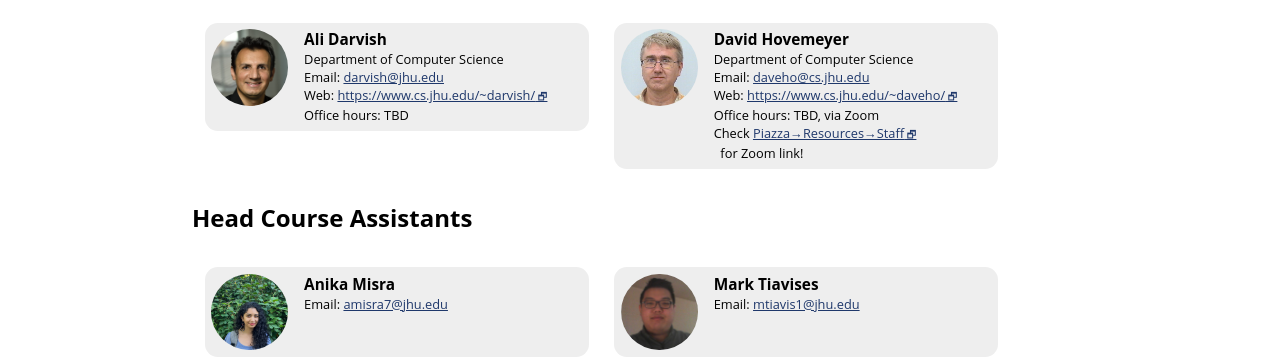
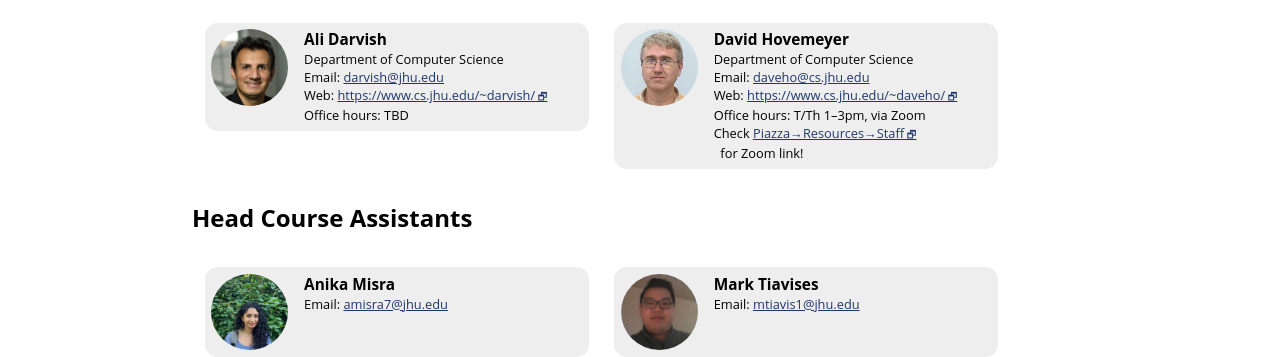
Before and after one commit to vivek-booshan/cs220-sp23, a Jekyll site: the page built from staff.md, in a window 1280 px wide. Shown: the part 291-648 px from the top of the page. Built offline with Jekyll 4.4.1, drawn with Linux system fonts in a browser that asks for light colours.

Commit message:
forgot to list my office hours

```diff
--- a/staff.md
+++ b/staff.md
@@ -29,7 +29,7 @@ category: "staff"
    Department of Computer Science<br>
    Email: <a href="mailto:daveho@cs.jhu.edu">daveho@cs.jhu.edu</a><br>
    Web: <a class="external" target="_blank" href="https://www.cs.jhu.edu/~daveho/">https://www.cs.jhu.edu/~daveho/</a><br>
-   Office hours: TBD, via Zoom<br>
+   Office hours: T/Th 1–3pm, via Zoom<br>
    Check <a class="external" target="_blank" href="https://piazza.com/jhu/summer2022/en601220/staff">Piazza→Resources→Staff</a><br>&nbsp;&nbsp;for Zoom link!
   </div>
 </div>
```
